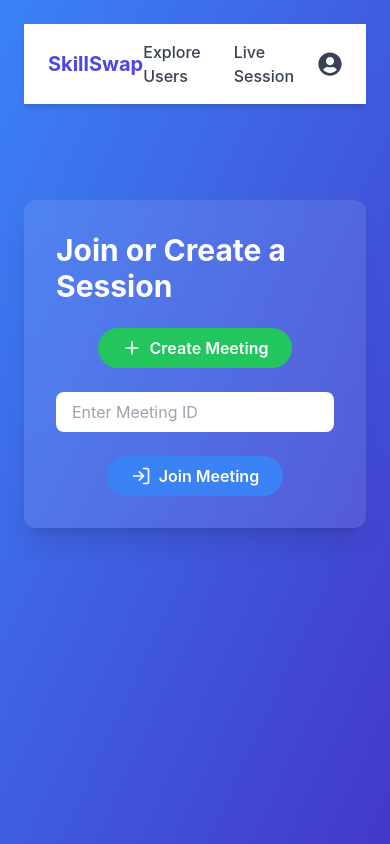
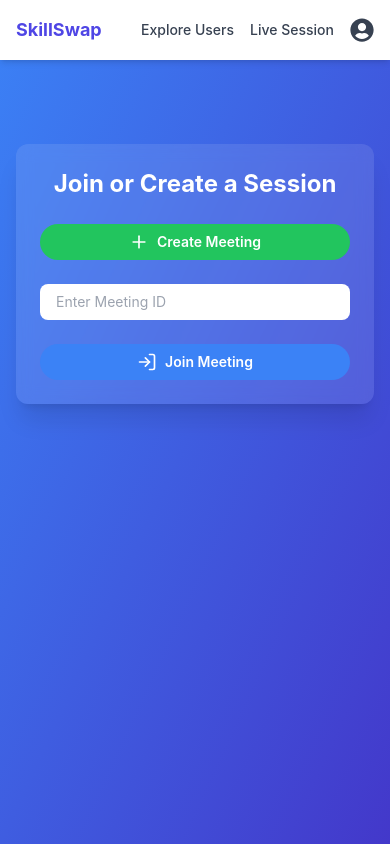
Before and after one commit to riddhi010/skillswap, a React (Create React App) app in the folder client/: page /live in a window 390 px wide. Built offline with nearby package versions, Linux system fonts and the light colour scheme; no server answers.

Commit message:
Update LiveSession.js

```diff
--- a/client/src/components/LiveSession.js
+++ b/client/src/components/LiveSession.js
@@ -1,3 +1,4 @@
+
 // 📁 client/src/LiveSession.jsx
 
 import React, { useEffect, useRef, useState } from "react";
@@ -174,48 +175,55 @@ const LiveSession = () => {
   };
 
   return (
-    <div className="min-h-screen bg-gradient-to-br from-blue-500 to-indigo-700 text-white p-6">
-    <nav className="bg-white shadow-md px-6 py-4 flex items-center justify-between">
-        <h2 className="text-xl font-bold text-indigo-600">SkillSwap</h2>
-        <div className="flex items-center space-x-6">
-          <Link to="/explore" className="text-gray-700 hover:text-indigo-600 font-medium">Explore Users</Link>
-          <Link to="/live" className="text-gray-700 hover:text-indigo-600 font-medium">Live Session</Link>
+    <div className="min-h-screen bg-gradient-to-br from-blue-500 to-indigo-700 text-white px-4 pt-24 pb-10">
+  {/* Navbar */}
+  <nav className="bg-white shadow-md px-4 sm:px-10 py-4 flex items-center justify-between fixed top-0 left-0 right-0 z-50">
+    <h2 className="text-lg sm:text-xl font-bold text-indigo-600">SkillSwap</h2>
+    <div className="flex items-center space-x-4 sm:space-x-6">
+      <Link to="/explore" className="text-gray-700 hover:text-indigo-600 text-sm sm:text-base font-medium">Explore Users</Link>
+      <Link to="/live" className="text-gray-700 hover:text-indigo-600 text-sm sm:text-base font-medium">Live Session</Link>
       <Link to="/profile" className="text-gray-700 hover:text-indigo-600 text-2xl">
         <FaUserCircle />
       </Link>
     </div>
   </nav>
+
   {!inCall ? (
-        <div className="flex flex-col items-center space-y-6 max-w-md mx-auto mt-24 bg-white/10 p-8 rounded-xl shadow-xl backdrop-blur">
-          <h2 className="text-3xl font-bold">Join or Create a Session</h2>
+    <div className="flex flex-col items-center space-y-6 max-w-md mx-auto mt-12 sm:mt-20 bg-white/10 p-6 rounded-xl shadow-xl backdrop-blur">
+      <h2 className="text-2xl sm:text-3xl font-bold text-center">Join or Create a Session</h2>
+
       <button
         onClick={handleCreateRoom}
-            className="flex items-center gap-2 bg-green-500 hover:bg-green-600 px-6 py-2 rounded-full font-semibold"
+        className="w-full sm:w-auto flex justify-center items-center gap-2 bg-green-500 hover:bg-green-600 px-6 py-2 rounded-full font-semibold text-sm sm:text-base"
       >
         <Plus size={20} /> Create Meeting
       </button>
+
       <input
         type="text"
         placeholder="Enter Meeting ID"
         value={inputRoomId}
         onChange={(e) => setInputRoomId(e.target.value)}
-            className="w-full px-4 py-2 rounded-lg text-black focus:outline-none"
+        className="w-full px-4 py-2 rounded-lg text-black focus:outline-none text-sm sm:text-base"
       />
+
       <button
         onClick={() => joinRoom(inputRoomId)}
-            className="flex items-center gap-2 bg-blue-500 hover:bg-blue-600 px-6 py-2 rounded-full font-semibold"
+        className="w-full sm:w-auto flex justify-center items-center gap-2 bg-blue-500 hover:bg-blue-600 px-6 py-2 rounded-full font-semibold text-sm sm:text-base"
       >
         <LogIn size={20} /> Join Meeting
       </button>
     </div>
   ) : (
-        <div className="flex flex-col items-center space-y-6">
-          <h3 className="text-xl mt-6">Meeting ID: <span className="font-mono">{roomId}</span></h3>
-          <div className="flex gap-6 flex-wrap justify-center">
-            <video ref={localRef} autoPlay muted playsInline className="rounded-xl shadow-lg w-80 border border-white" />
-            <video ref={remoteRef} autoPlay playsInline className="rounded-xl shadow-lg w-80 border border-white" />
+    <div className="flex flex-col items-center space-y-6 mt-8 sm:mt-12 px-2">
+      <h3 className="text-lg sm:text-xl">Meeting ID: <span className="font-mono break-all">{roomId}</span></h3>
+
+      <div className="flex flex-col sm:flex-row gap-6 justify-center items-center">
+        <video ref={localRef} autoPlay muted playsInline className="rounded-xl shadow-lg w-full sm:w-80 border border-white" />
+        <video ref={remoteRef} autoPlay playsInline className="rounded-xl shadow-lg w-full sm:w-80 border border-white" />
       </div>
-          <div className="flex gap-4 mt-4">
+
+      <div className="flex gap-4 mt-4 flex-wrap justify-center">
         <button onClick={toggleMic} className="bg-white/20 p-3 rounded-full hover:bg-white/30 transition">
           {isMicOn ? <Mic size={24} /> : <MicOff size={24} />}
         </button>
@@ -229,6 +237,7 @@ const LiveSession = () => {
     </div>
   )}
 </div>
+
   );
 };
 
```
Lines whose indentation alone changed are shown as unchanged.
